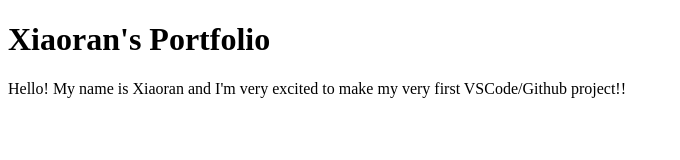
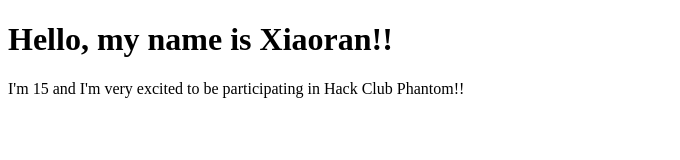
Before and after one commit to xyan-29/my-portfolio, a plain HTML site: page index.html in a window 1280 px wide. Shown: the whole page, without its empty margins (0-680 px from the left). Drawn offline with Linux system fonts and the light colour scheme.

Commit message:
make the page about me

```diff
--- a/index.html
+++ b/index.html
@@ -4,7 +4,7 @@
 		<title>Xiaoran's Portfolio</title>
 	</head>
 	<body>
-		<h1>Xiaoran's Portfolio</h1>
-		<p>Hello! My name is Xiaoran and I'm very excited to make my very first VSCode/Github project!!</p>
+		<h1>Hello, my name is Xiaoran!!</h1>
+		<p>I'm 15 and I'm very excited to be participating in Hack Club Phantom!!</p>
 	</body>
 </html>
```
